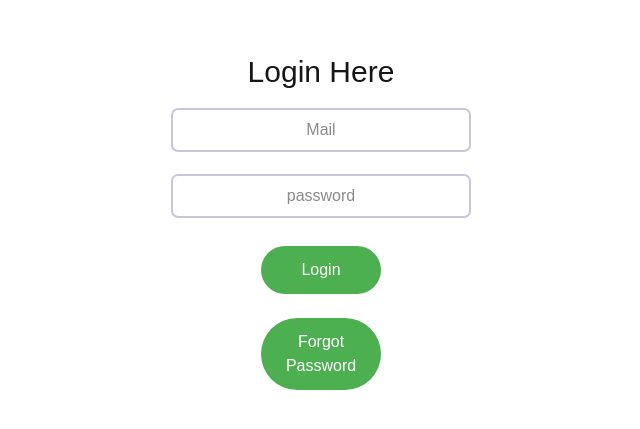
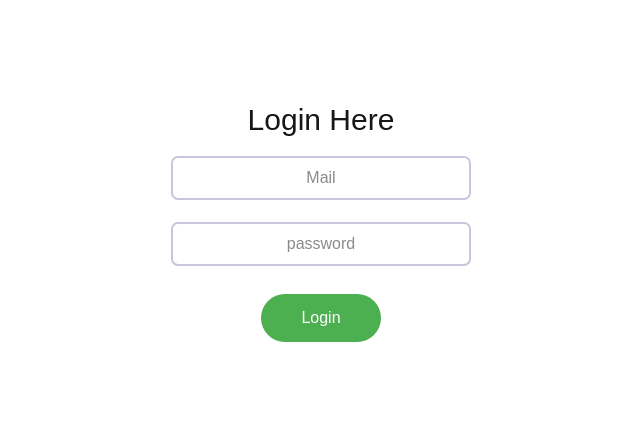
Before and after one commit to diggiex47/RUN-IT-UP, a Next.js app: page /login in a window 1280 px wide. Shown: the part 181-610 px from the top of the page, without its empty margins (319-959 px from the left). Built offline with nearby package versions, Linux system fonts and the light colour scheme.

Commit message:
login frontend handlesubmit fixed

```diff
--- a/src/app/login/page.tsx
+++ b/src/app/login/page.tsx
@@ -59,7 +59,7 @@ import { useState } from "react";
     <div className="Login">
       <h6>Login Here</h6>
 
-      <form>
+      <form onSubmit = {handleSubmit}>
         <div className="text-area">
           <input
           type="text"
@@ -67,6 +67,8 @@ import { useState } from "react";
           name="email"
           placeholder="Mail"
           className="text-input"
+          value={email}
+            onChange={(e) => setEmail(e.target.value)}
           />
         </div>
 
@@ -78,6 +80,8 @@ import { useState } from "react";
               name="password"
               placeholder="password"
               className="text-input"
+              value={password}
+            onChange={(e) => setPassword(e.target.value)}
             />
           </div>
           <div className="text-area">
@@ -86,11 +90,11 @@ import { useState } from "react";
             </button>
           </div>
 
-          <div className="text-area">
+          {/* <div className="text-area">
             <button type="submit" className="submit-button">
               Forgot Password
             </button>
-          </div>
+          </div> */}
 
          </form>
 
```
